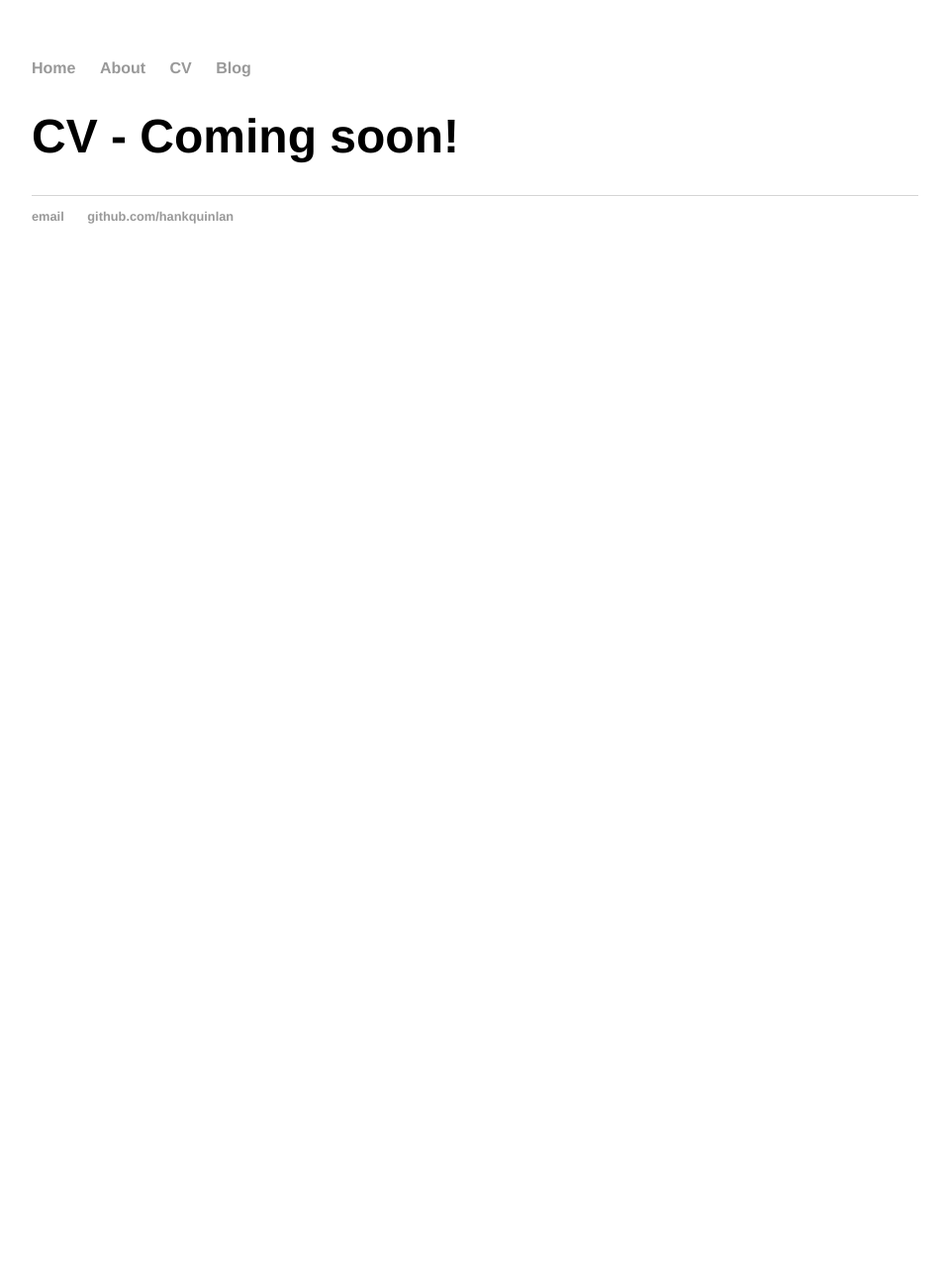
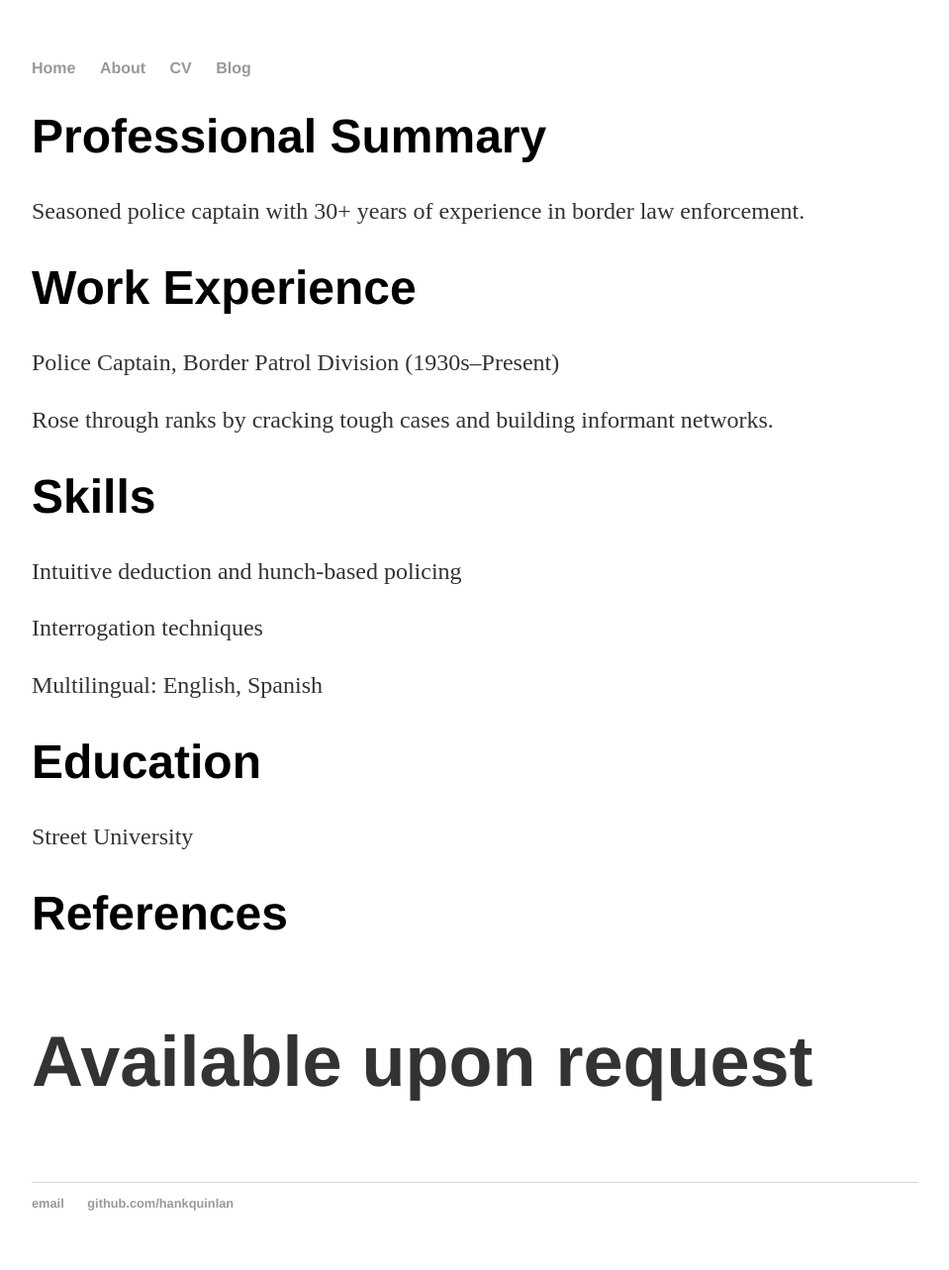
Before and after one commit to dkadlUR/dkadlUR.github.io, a Jekyll site: the page built from cv/index.html, in a window 1280 px wide. Shown: the whole page at 99% size, without its empty margins (160-1119 px from the left). Built offline with Jekyll 4.4.1, drawn with Linux system fonts in a browser that asks for light colours; before the commit the page ends 900 px from its top, so only the background shows below that.

Commit message:
Update index.html

```diff
--- a/cv/index.html
+++ b/cv/index.html
@@ -3,5 +3,17 @@ layout: default
 title: Hank Quinlan, Horrible Cop
 ---
 <div class="blurb">
-	<h1>CV - Coming soon!</h1>
+	<h1>Professional Summary</h1>
+	<p>Seasoned police captain with 30+ years of experience in border law enforcement.</p>
+	<h1>Work Experience</h1>
+	<p>Police Captain, Border Patrol Division (1930s–Present)</p>
+	<p>Rose through ranks by cracking tough cases and building informant networks.</p>
+	<h1>Skills</h1>
+	<p>Intuitive deduction and hunch-based policing</p>
+	<p>Interrogation techniques</p>
+	<p>Multilingual: English, Spanish</p>
+	<h1>Education</h1>
+	<p>Street University</p>
+	<h1>References
+	<p>Available upon request</p>
 </div><!-- /.blurb -->
```
